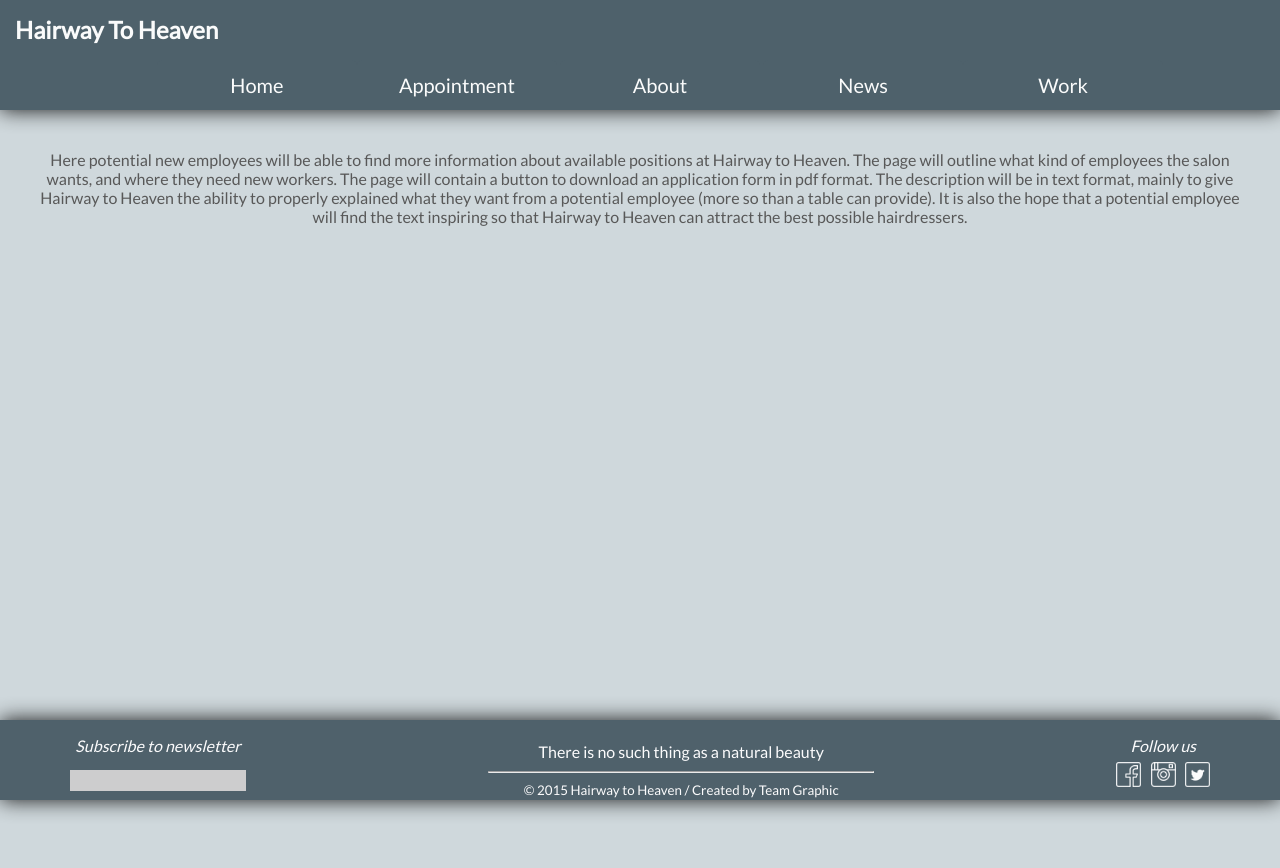
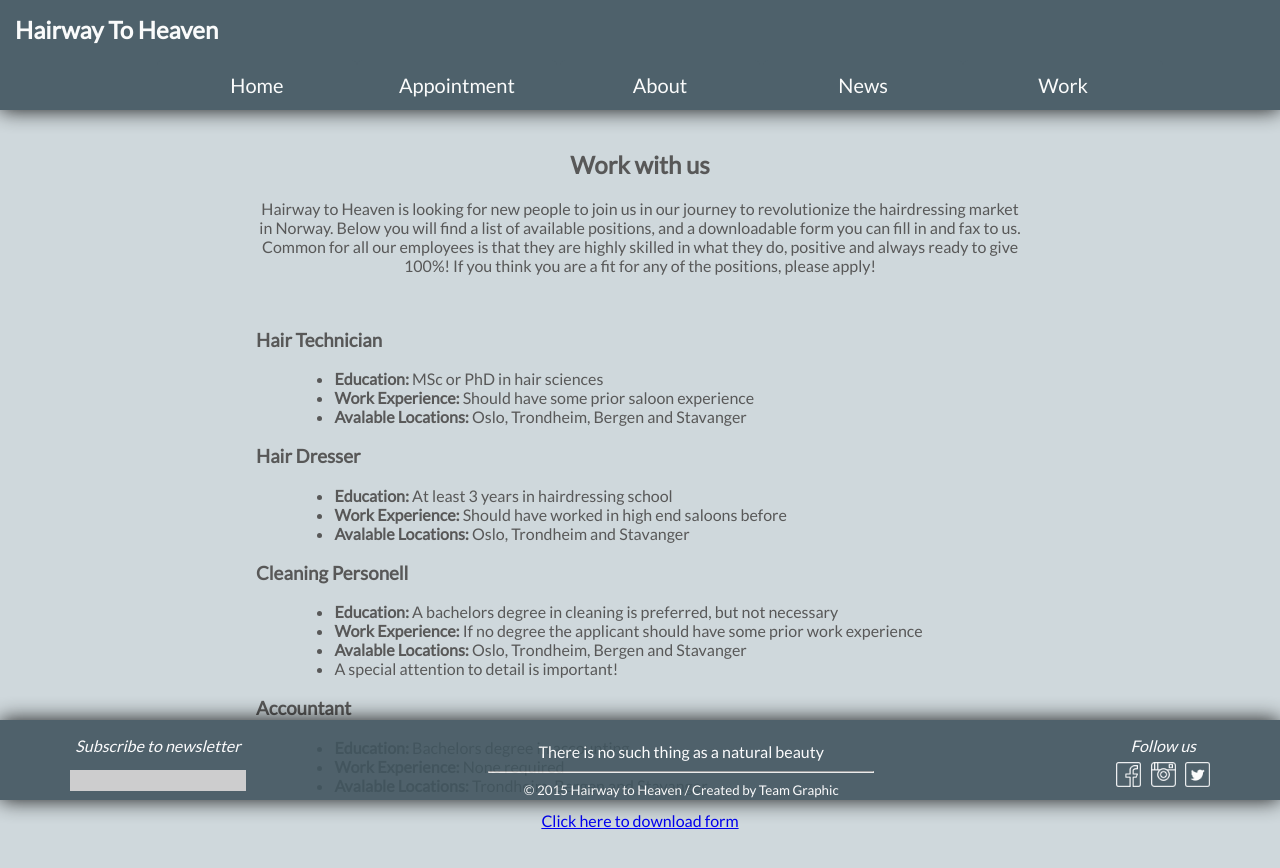
Before and after one commit to SleipRecx/WebtekP3, a plain HTML site: page webtek-team-graphic/templates/work.html in a window 1280 px wide. Before the commit the page ends 800 px from the top, so only its background shows below. Drawn offline with Linux system fonts and the light colour scheme.

Commit message:
Added content to work.html

```diff
--- a/webtek-team-graphic/style/main_style.css
+++ b/webtek-team-graphic/style/main_style.css
@@ -95,8 +95,18 @@
 #work_content{
     text-align: center;
     margin: 40px;
+    margin-left: 20%;
+    margin-right: 20%;
     color: #585858;
 }
+#work_content h3 {
+    text-align: left;
+}
+#work_content ul {
+    text-align: left;
+    margin-left: 5%;
+}
+
 /* END work.html*/
 
 
--- a/webtek-team-graphic/templates/work.html
+++ b/webtek-team-graphic/templates/work.html
@@ -5,7 +5,7 @@
         <link rel="stylesheet" href="../style/main_style.css"/>
         <link rel="stylesheet" type="text/css" href="http://fonts.googleapis.com/css?family=Lato">
         <script src="../scripts/dropdown.js"></script>
-            <title>HairwayHeaven</title>
+            <title>Work with us</title>
     </head>
     <body class = "body">
     <div class= "dropdown-wrapper">
@@ -31,9 +31,37 @@
         </ul>
     </div>
     <section id = "work_content">
-        <p>
-        Here potential new employees will be able to find more information about available positions at Hairway to Heaven. The page will outline what kind of employees the salon wants, and where they need new workers. The page will contain a button to download an application form in pdf format. The description will be in text format, mainly to give Hairway to Heaven the ability to properly explained what they want from a potential employee (more so than a table can provide). It is also the hope that a potential employee will find the text inspiring so that Hairway to Heaven can attract the best possible hairdressers.
-        </p>
+        <h2>Work with us</h2>
+        <p>Hairway to Heaven is looking for new people to join us in our journey to revolutionize the hairdressing market in Norway. Below you
+        will find a list of available positions, and a downloadable form you can fill in and fax to us. Common for all our employees is that they
+        are highly skilled in what they do, positive and always ready to give 100%! If you think you are a fit for any of the positions, please apply!</p>
+        <br>
+        <h3>Hair Technician</h3>
+        <ul>
+            <li><b>Education: </b>MSc or PhD in hair sciences</li>
+            <li><b>Work Experience: </b>Should have some prior saloon experience</li>
+            <li><b>Avalable Locations: </b>Oslo, Trondheim, Bergen and Stavanger</li>
+        </ul>
+        <h3>Hair Dresser</h3>
+        <ul>
+            <li><b>Education: </b>At least 3 years in hairdressing school</li>
+            <li><b>Work Experience: </b>Should have worked in high end saloons before</li>
+            <li><b>Avalable Locations: </b>Oslo, Trondheim and Stavanger</li>
+        </ul>
+        <h3>Cleaning Personell</h3>
+        <ul>
+            <li><b>Education: </b>A bachelors degree in cleaning is preferred, but not necessary</li>
+            <li><b>Work Experience: </b>If no degree the applicant should have some prior work experience</li>
+            <li><b>Avalable Locations: </b>Oslo, Trondheim, Bergen and Stavanger</li>
+            <li>A special attention to detail is important!</li>
+        </ul>
+        <h3>Accountant</h3>
+        <ul>
+            <li><b>Education: </b>Bachelors degree in accounting</li>
+            <li><b>Work Experience: </b>None required</li>
+            <li><b>Avalable Locations: </b>Trondheim, Bergen and Stavanger</li>
+        </ul>
+        <a href="../images/application.pdf">Click here to download form</a>
     </section>
     <footer id="footer">
         <div class="follow_us">
```
Also changed, not shown: 1 other file.
